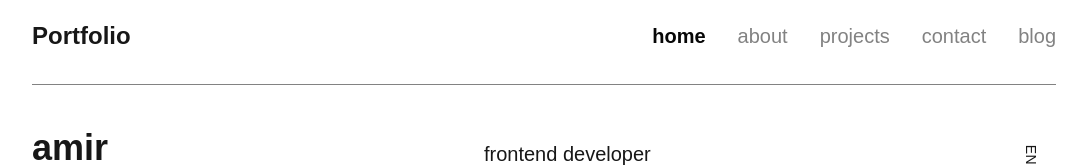
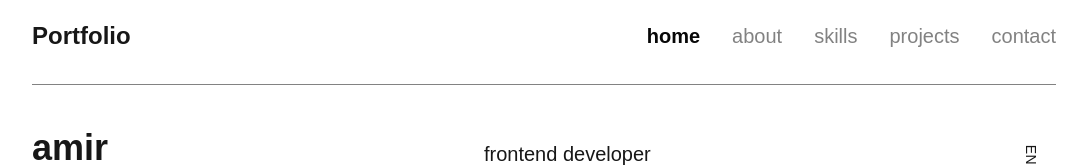
Before and after one commit to amir-hossein13/amirhossein-portfolio, a Next.js app: page / in a window 1280 px wide. Shown: the top 167 px of the page, without its empty margins (96-1183 px from the left). Built offline with nearby package versions, Linux system fonts and the light colour scheme.

Commit message:
header link

```diff
--- a/src/app/components/template/ContanctMe/ContactMe.tsx
+++ b/src/app/components/template/ContanctMe/ContactMe.tsx
@@ -1,13 +1,12 @@
 function ContactMe() {
   return (
-    <section className="py-20">
+    <section className="py-20" id="contact">
       <div className="flex flex-col items-center text-center justify-center gap-5">
-        {" "}
         <h2 className="text-4xl font-semibold">Contacts</h2>
         <h4 className="text-xl font-medium">
           Want to know more or just chat? You are welcome!
         </h4>
-        <button className="p-2 rounded-2xl bg-primary-black text-white">
+        <button className="p-4 rounded-2xl bg-primary-black text-white ">
           Send Message
         </button>
         <div></div>
--- a/src/app/components/template/PortfolioSection.tsx
+++ b/src/app/components/template/PortfolioSection.tsx
@@ -45,7 +45,7 @@ const projects = [
 
 function PortfolioSection() {
   return (
-    <div>
+    <div id="projects">
       <h2 className="text-4xl font-semibold text-center mb-14">Portfolio</h2>
 
       <div className="flex flex-col gap-20 items-center">
--- a/src/app/components/template/header/Header.tsx
+++ b/src/app/components/template/header/Header.tsx
@@ -6,10 +6,10 @@ function Header() {
   const [active, setActive] = useState("home");
   const [open, setOpen] = useState(false);
 
-  const links = ["home", "about", "projects", "contact", "blog"];
+  const links = ["home", "about", "skills", "projects", "contact"];
 
   return (
-    <header className="mt-5">
+    <header className="mt-5 ">
       <div className="flex items-center justify-between">
         <h1 className="text-2xl font-bold">Portfolio</h1>
 
@@ -26,7 +26,14 @@ function Header() {
                   ? "text-primary-black font-semibold"
                   : "text-primary-gray"
               }`}
-              onClick={() => setActive(item)}
+              onClick={() => {
+                setActive(item);
+                setOpen(false);
+                document.getElementById(item)?.scrollIntoView({
+                  behavior: "smooth",
+                  block: "start",
+                });
+              }}
             >
               {item}
             </li>
--- a/src/app/components/template/heroSection/HeroSection.tsx
+++ b/src/app/components/template/heroSection/HeroSection.tsx
@@ -1,6 +1,6 @@
 function HeroSection() {
   return (
-    <section className="mt-10">
+    <section className="mt-10" id="home">
       <div className="flex items-center justify-between">
         <h1 className="text-4xl font-semibold leading-tight">
           amir <br /> hossein
--- a/src/app/components/template/skills/AboutmeSection.tsx
+++ b/src/app/components/template/skills/AboutmeSection.tsx
@@ -1,6 +1,6 @@
 function AboutmeSection() {
     return (
-      <section className="bg-[#F6F6F6] py-20 w-full mt-10">
+      <section className="bg-[#F6F6F6] py-20 w-full mt-10" id="about">
         <div className="flex flex-col justify-center gap-10 items-center text-center px-4">
           <h2 className="text-4xl font-semibold">About Me</h2>
 
--- a/src/app/components/template/skills/SkillsSection.tsx
+++ b/src/app/components/template/skills/SkillsSection.tsx
@@ -29,7 +29,7 @@ const skills = [
 
 function SkillsSection() {
   return (
-    <div className="w-full mt-20">
+    <div className="w-full mt-20" id="skills">
       <h2 className="text-4xl font-semibold text-center mb-14">Skills</h2>
 
       {/* Dynamic Grid */}
--- a/src/app/globals.css
+++ b/src/app/globals.css
@@ -21,6 +21,7 @@ body {
   background: var(--background);
   color: var(--foreground);
   font-family: Arial, Helvetica, sans-serif;
+  scroll-behavior: smooth;
 }
 
 @layer utilities {
```
